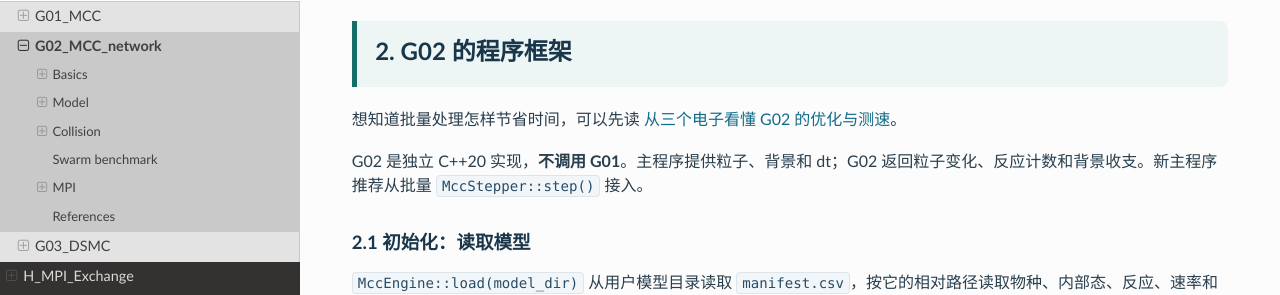
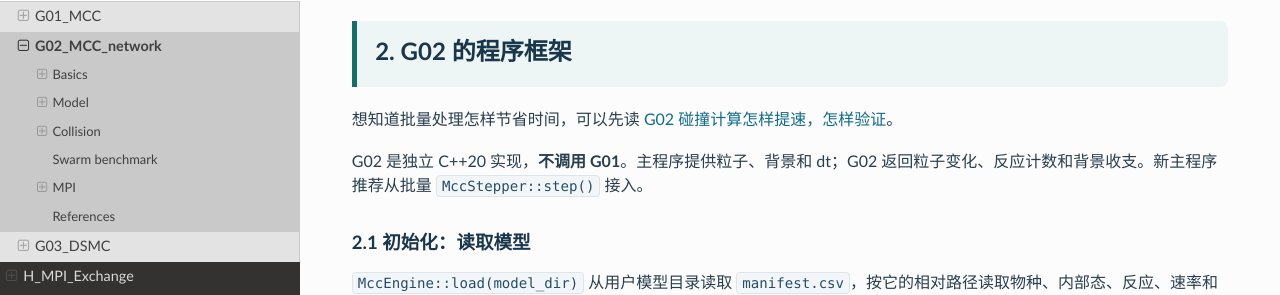
Before and after one commit to AlgoPlasma/AlgoPlasma, a Sphinx documentation site: the page built from docs/source/rst_files/G_Collision/G02_MCC_network.rst, in a window 1280 px wide and 900 px high, scrolled down 492 px. Shown: the part 148-443 px from the top of the window. Built offline with Sphinx 7.4.7 and the Read the Docs theme 3.1.0, drawn with Linux system fonts in a browser that asks for light colours; formulas are drawn with MathJax 3; pages that are not in the unit, such as notebooks, are missing from menus; the version number could not be read and is left out.

Commit message:
docs(g02): distinguish the sorting example from the measured swarm

```diff
--- a/docs/source/_static/g02-display-titles.js
+++ b/docs/source/_static/g02-display-titles.js
@@ -3,8 +3,8 @@
   "use strict";
   var titles = {
   "swarm_performance": {
-    "zh": "从三个电子看懂 G02 的优化与测速",
-    "en": "How G02 avoids repeated work and how its speed was measured"
+    "zh": "G02 碰撞计算怎样提速，怎样验证",
+    "en": "How G02 speeds up collision calculations and verifies the results"
   },
   "references": {
     "zh": "MCC 方法与验证文献",
--- a/docs/source/rst_files/G_Collision/G02_MCC_network.rst
+++ b/docs/source/rst_files/G_Collision/G02_MCC_network.rst
@@ -45,7 +45,7 @@
    .. rubric:: 2. G02 的程序框架
       :class: g02-chapter
 
-   想知道批量处理怎样节省时间，可以先读 :doc:`从三个电子看懂 G02 的优化与测速 <G02_MCC_network/swarm_performance>`。
+   想知道批量处理怎样节省时间，可以先读 :doc:`G02 碰撞计算怎样提速，怎样验证 <G02_MCC_network/swarm_performance>`。
 
    G02 是独立 C++20 实现，**不调用 G01**。主程序提供粒子、背景和 dt；G02 返回粒子变化、反应计数和背景收支。新主程序推荐从批量 ``MccStepper::step()`` 接入。
 
```
Also changed, not shown: other parts of docs/source/rst_files/G_Collision/G02_MCC_network.rst (+1 -1 lines), docs/source/rst_files/G_Collision/G02_MCC_network/swarm_performance.rst (+4 -4 lines).
